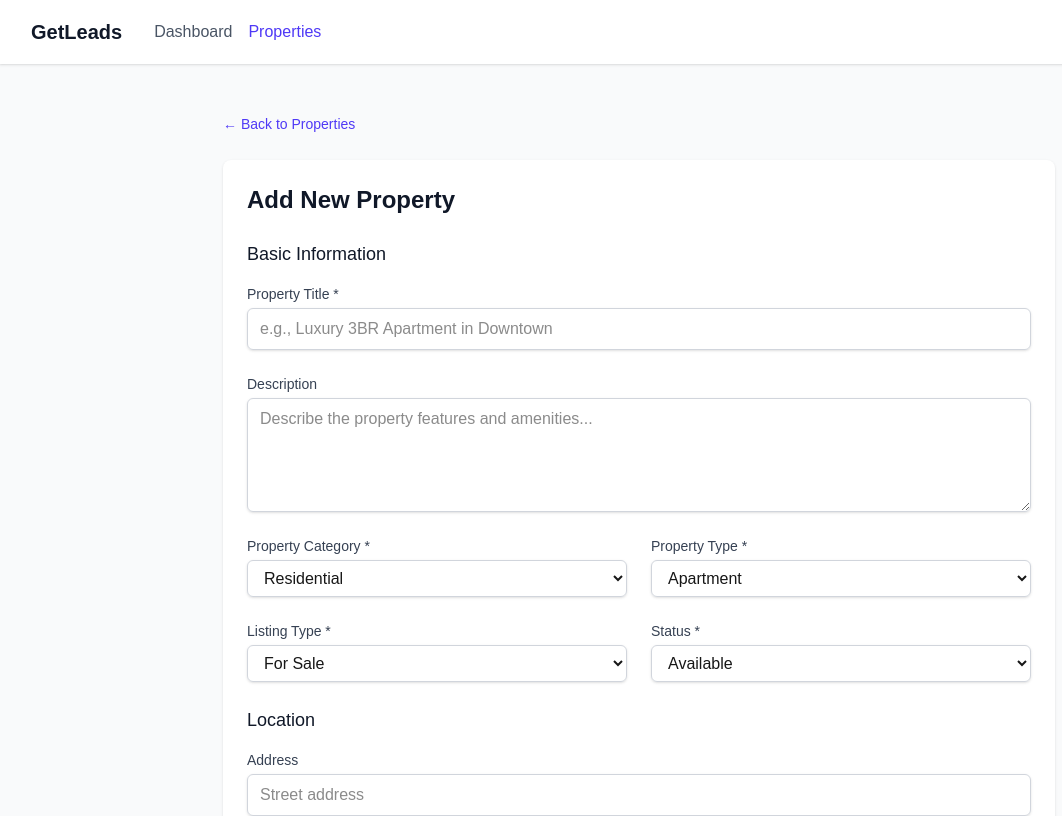
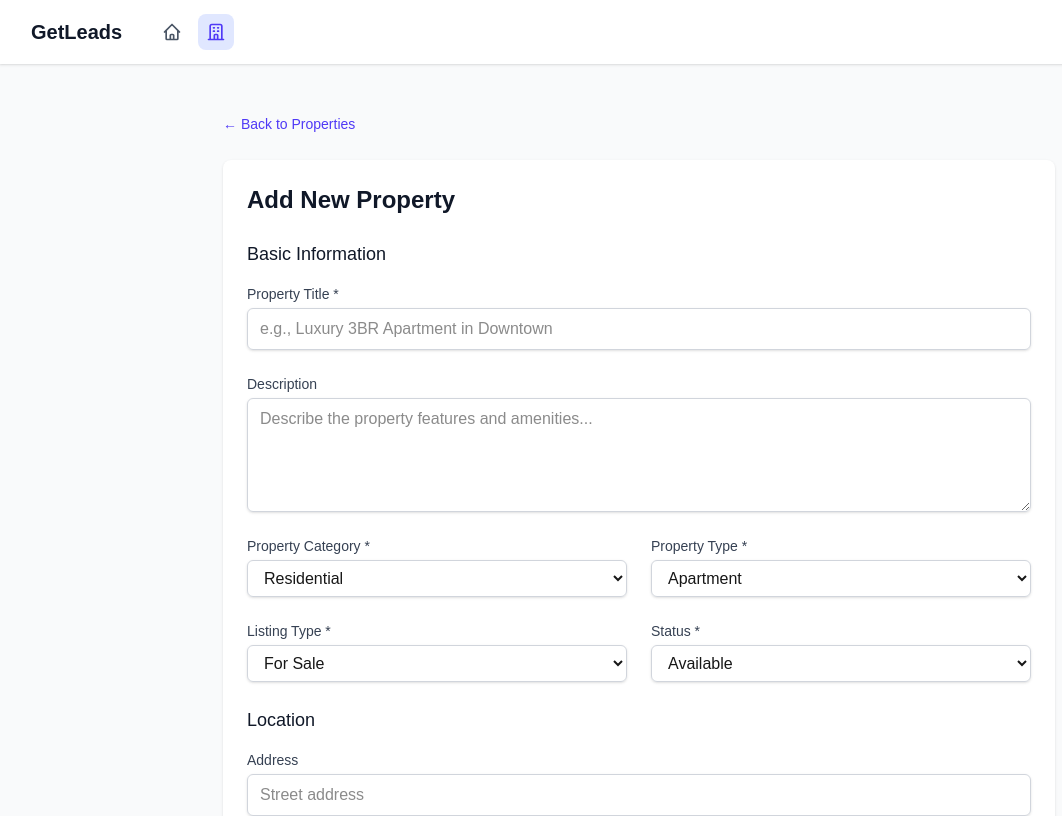
Before and after one commit to ahmedgfathy/Getleads, a Next.js app: page /properties/new in a window 1280 px wide. Shown: the top 816 px of the page, without its empty margins (1-1063 px from the left). Built offline with nearby package versions, Linux system fonts and the light colour scheme; no server answers.

Commit message:
feat: update navigation links with improved styling and icons

```diff
--- a/app/dashboard/page.tsx
+++ b/app/dashboard/page.tsx
@@ -133,12 +133,16 @@ export default function DashboardPage() {
           <div className="flex justify-between h-16 items-center">
             <div className="flex items-center space-x-8">
               <h1 className="text-xl font-bold text-gray-900 dark:text-white">GetLeads</h1>
-              <div className="flex space-x-4">
-                <a href="/dashboard" className="text-indigo-600 dark:text-indigo-400 font-medium">
-                  Dashboard
+              <div className="flex space-x-2">
+                <a href="/dashboard" className="p-2 rounded-lg bg-indigo-100 text-indigo-600 dark:bg-indigo-900/20 dark:text-indigo-400" title="Dashboard">
+                  <svg className="h-5 w-5" fill="none" stroke="currentColor" viewBox="0 0 24 24">
+                    <path strokeLinecap="round" strokeLinejoin="round" strokeWidth={2} d="M3 12l2-2m0 0l7-7 7 7M5 10v10a1 1 0 001 1h3m10-11l2 2m-2-2v10a1 1 0 01-1 1h-3m-6 0a1 1 0 001-1v-4a1 1 0 011-1h2a1 1 0 011 1v4a1 1 0 001 1m-6 0h6" />
+                  </svg>
                 </a>
-                <a href="/properties" className="text-gray-600 hover:text-gray-900 dark:text-gray-400 dark:hover:text-white">
-                  Properties
+                <a href="/properties" className="p-2 rounded-lg text-gray-600 hover:bg-gray-100 dark:text-gray-400 dark:hover:bg-gray-700" title="Properties">
+                  <svg className="h-5 w-5" fill="none" stroke="currentColor" viewBox="0 0 24 24">
+                    <path strokeLinecap="round" strokeLinejoin="round" strokeWidth={2} d="M19 21V5a2 2 0 00-2-2H7a2 2 0 00-2 2v16m14 0h2m-2 0h-5m-9 0H3m2 0h5M9 7h1m-1 4h1m4-4h1m-1 4h1m-5 10v-5a1 1 0 011-1h2a1 1 0 011 1v5m-4 0h4" />
+                  </svg>
                 </a>
               </div>
             </div>
--- a/app/properties/new/page.tsx
+++ b/app/properties/new/page.tsx
@@ -78,12 +78,16 @@ export default function NewPropertyPage() {
           <div className="flex justify-between h-16 items-center">
             <div className="flex items-center space-x-8">
               <h1 className="text-xl font-bold text-gray-900 dark:text-white">GetLeads</h1>
-              <div className="flex space-x-4">
-                <Link href="/dashboard" className="text-gray-600 hover:text-gray-900 dark:text-gray-400 dark:hover:text-white">
-                  Dashboard
+              <div className="flex space-x-2">
+                <Link href="/dashboard" className="p-2 rounded-lg text-gray-600 hover:bg-gray-100 dark:text-gray-400 dark:hover:bg-gray-700" title="Dashboard">
+                  <svg className="h-5 w-5" fill="none" stroke="currentColor" viewBox="0 0 24 24">
+                    <path strokeLinecap="round" strokeLinejoin="round" strokeWidth={2} d="M3 12l2-2m0 0l7-7 7 7M5 10v10a1 1 0 001 1h3m10-11l2 2m-2-2v10a1 1 0 01-1 1h-3m-6 0a1 1 0 001-1v-4a1 1 0 011-1h2a1 1 0 011 1v4a1 1 0 001 1m-6 0h6" />
+                  </svg>
                 </Link>
-                <Link href="/properties" className="text-indigo-600 dark:text-indigo-400 font-medium">
-                  Properties
+                <Link href="/properties" className="p-2 rounded-lg bg-indigo-100 text-indigo-600 dark:bg-indigo-900/20 dark:text-indigo-400" title="Properties">
+                  <svg className="h-5 w-5" fill="none" stroke="currentColor" viewBox="0 0 24 24">
+                    <path strokeLinecap="round" strokeLinejoin="round" strokeWidth={2} d="M19 21V5a2 2 0 00-2-2H7a2 2 0 00-2 2v16m14 0h2m-2 0h-5m-9 0H3m2 0h5M9 7h1m-1 4h1m4-4h1m-1 4h1m-5 10v-5a1 1 0 011-1h2a1 1 0 011 1v5m-4 0h4" />
+                  </svg>
                 </Link>
               </div>
             </div>
--- a/app/properties/page.tsx
+++ b/app/properties/page.tsx
@@ -92,12 +92,16 @@ export default function PropertiesPage() {
           <div className="flex justify-between h-16 items-center">
             <div className="flex items-center space-x-8">
               <h1 className="text-xl font-bold text-gray-900 dark:text-white">GetLeads</h1>
-              <div className="flex space-x-4">
-                <Link href="/dashboard" className="text-gray-600 hover:text-gray-900 dark:text-gray-400 dark:hover:text-white">
-                  Dashboard
+              <div className="flex space-x-2">
+                <Link href="/dashboard" className="p-2 rounded-lg text-gray-600 hover:bg-gray-100 dark:text-gray-400 dark:hover:bg-gray-700" title="Dashboard">
+                  <svg className="h-5 w-5" fill="none" stroke="currentColor" viewBox="0 0 24 24">
+                    <path strokeLinecap="round" strokeLinejoin="round" strokeWidth={2} d="M3 12l2-2m0 0l7-7 7 7M5 10v10a1 1 0 001 1h3m10-11l2 2m-2-2v10a1 1 0 01-1 1h-3m-6 0a1 1 0 001-1v-4a1 1 0 011-1h2a1 1 0 011 1v4a1 1 0 001 1m-6 0h6" />
+                  </svg>
                 </Link>
-                <Link href="/properties" className="text-indigo-600 dark:text-indigo-400 font-medium">
-                  Properties
+                <Link href="/properties" className="p-2 rounded-lg bg-indigo-100 text-indigo-600 dark:bg-indigo-900/20 dark:text-indigo-400" title="Properties">
+                  <svg className="h-5 w-5" fill="none" stroke="currentColor" viewBox="0 0 24 24">
+                    <path strokeLinecap="round" strokeLinejoin="round" strokeWidth={2} d="M19 21V5a2 2 0 00-2-2H7a2 2 0 00-2 2v16m14 0h2m-2 0h-5m-9 0H3m2 0h5M9 7h1m-1 4h1m4-4h1m-1 4h1m-5 10v-5a1 1 0 011-1h2a1 1 0 011 1v5m-4 0h4" />
+                  </svg>
                 </Link>
               </div>
             </div>
```
